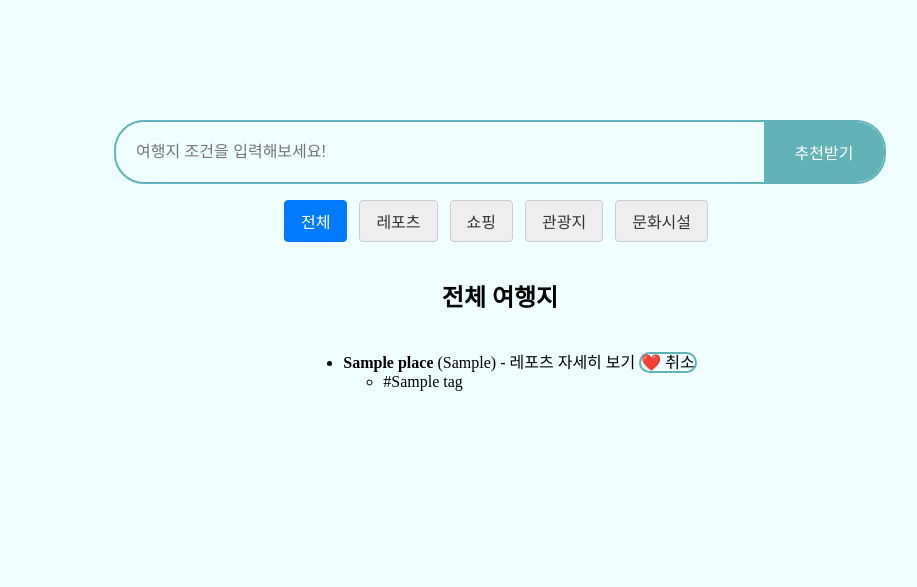
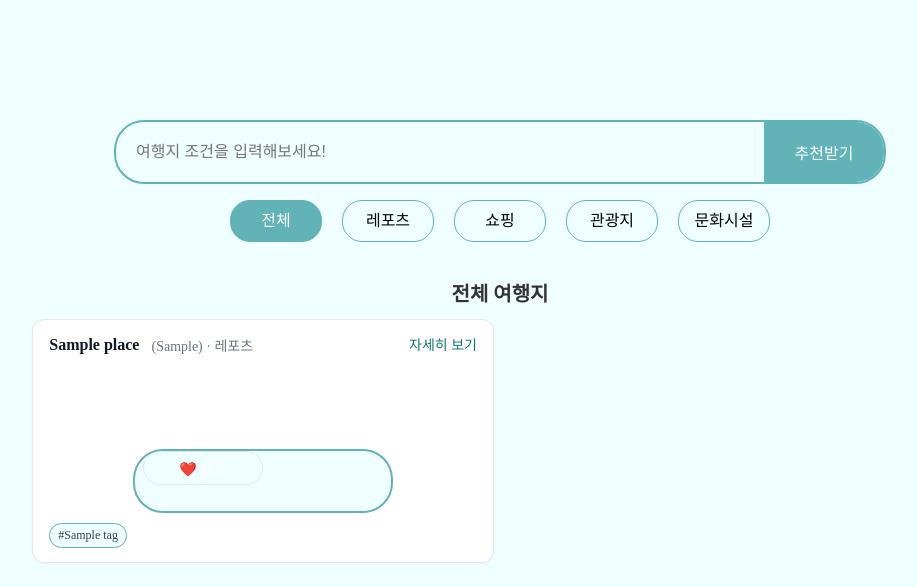
Before and after one commit to pirogramming/TripTailor, a Django app: page / in a window 1280 px wide. Shown: the part 213-800 px from the top of the page, without its empty margins (140-1057 px from the left). Run offline with Django 5.2, Linux system fonts and the light colour scheme; a user stored in the database is signed in; tables that the repository leaves empty hold one stand-in row (values such as "Sample post"); parts of the project's set-up code (start-up, migrations or seed data) failed here and were passed over.

Commit message:
[style] main.html, search.html, place_detail.html 초안

```diff
--- a/static/css/main.css
+++ b/static/css/main.css
@@ -3,6 +3,7 @@
     --background-color: #EFFEFF;
 }
 
+/* 검색 폼 */
 form {
     height: 60px;
     border: 2px solid var(--border-color);
@@ -36,3 +37,125 @@ button {
 button:hover {
     background-color: #4ca2a7;
 }
+
+/* 필터 바 */
+.filter-bar{
+  margin:16px 0;
+  display:flex;
+  flex-wrap:wrap;
+  gap:20px;
+}
+
+.filter-bar > a{
+    border: 1px solid var(--border-color);
+    border-radius: 20px;
+    height: 30px;
+    padding: 5px;
+    width: 80px;
+    line-height: 30px;
+    text-align: center;
+    transition: 0.3s;
+}
+
+.filter-bar > a:hover{
+    background: var(--border-color);
+    color:#fff;
+    border-color: var(--border-color);
+}
+
+.btn.active{
+    background: var(--border-color);
+    color:#fff;
+    border-color: var(--border-color);
+}
+
+/* 제목 */
+.place-section__title{
+  margin:20px 0 12px;
+  font-size:20px;
+  font-weight:700;
+  color:#333;
+}
+
+/* 리스트 */
+.place-list{
+  list-style:none;
+  padding:0;
+  margin:0;
+  display:grid;
+  grid-template-columns: 1fr 1fr;
+  grid-template-rows: auto;
+  flex-direction:column;
+  gap:12px;
+}
+
+.place-item{
+  border:1px solid #e5e7eb;
+  border-radius:12px;
+  padding:14px 16px;
+  background:#fff;
+  box-shadow:0 1px 2px rgba(0,0,0,0.04);
+}
+
+.place-item__head{
+  display:flex;
+  flex-wrap:wrap;
+  align-items:center;
+  gap:8px 12px;
+}
+
+.place-item__name{
+  font-weight:700;
+  font-size:16px;
+  color:#111827;
+}
+
+.place-item__meta{
+  font-size:14px;
+  color:#6b7280;
+}
+
+.place-item__link{
+  margin-left:auto;
+  font-size:14px;
+  text-decoration:none;
+  border-bottom:1px solid transparent;
+  transition:border-color .2s;
+  color:#0f766e; /* 테마와 어울리는 틴트 */
+}
+.place-item__link:hover{ border-color:#0f766e; }
+
+/* 좋아요 버튼 */
+.like-form{ display:inline-block; }
+.like-button{
+  background:transparent;
+  border:1px solid #e5e7eb;
+  border-radius:999px;
+  padding:6px 10px;
+  font-size:14px;
+  cursor:pointer;
+  transition:background-color .2s, border-color .2s;
+  margin-left:8px;
+}
+.like-button:hover{
+  background:#f9fafb;
+  border-color:#d1d5db;
+}
+
+/* 태그 */
+.tag-list{
+  display:flex;
+  flex-wrap:wrap;
+  gap:6px;
+  margin-top:10px;
+  padding:0;
+  list-style:none;
+}
+.tag{
+  font-size:12px;
+  color:#334155;
+  background:var(--background-color);
+  border:1px solid var(--border-color);
+  border-radius:999px;
+  padding:4px 8px;
+}
--- a/templates/places/main.html
+++ b/templates/places/main.html
@@ -2,6 +2,7 @@
 {% load static %}
 {% block content %}
 <link rel="stylesheet" href="{% static 'css/main.css' %}">
+
 <form method="get" action="">
     <input
         type="text"
@@ -9,89 +10,48 @@
         placeholder="여행지 조건을 입력해보세요!"
         value="{{ prompt }}"
     />
-    {% if show_followup %}
-    <div>
-        <strong>🤔 {{ question }}</strong>
-        <input type="text" name="followup" placeholder="답변을 입력하세요" />
-        <button type="submit">보충 답변 제출</button>
-    </div>
-    {% else %}
     <button type="submit">추천받기</button>
-    {% endif %}
 </form>
 
-<!-- 대분류 클릭 버튼 -->
-<div style="margin: 16px 0">
-    <a
-        href="?{% if prompt %}prompt={{ prompt }}&{% endif %}{% if followup %}followup={{ followup }}&{% endif %}"
-        class="btn {% if not place_class %}active{% endif %}"
-        >전체</a
-    >
-    <a
-        href="?{% if prompt %}prompt={{ prompt }}&{% endif %}{% if followup %}followup={{ followup }}&{% endif %}place_class=1"
-        class="btn {% if place_class == '1' %}active{% endif %}"
-        >레포츠</a
-    >
-    <a
-        href="?{% if prompt %}prompt={{ prompt }}&{% endif %}{% if followup %}followup={{ followup }}&{% endif %}place_class=2"
-        class="btn {% if place_class == '2' %}active{% endif %}"
-        >쇼핑</a
-    >
-    <a
-        href="?{% if prompt %}prompt={{ prompt }}&{% endif %}{% if followup %}followup={{ followup }}&{% endif %}place_class=3"
-        class="btn {% if place_class == '3' %}active{% endif %}"
-        >관광지</a
-    >
-    <a
-        href="?{% if prompt %}prompt={{ prompt }}&{% endif %}{% if followup %}followup={{ followup }}&{% endif %}place_class=4"
-        class="btn {% if place_class == '4' %}active{% endif %}"
-        >문화시설</a
-    >
+<div class="filter-bar">
+  <a href="?{% if prompt %}prompt={{ prompt }}&{% endif %}"
+     class="btn {% if not place_class %}active{% endif %}">전체</a>
+  <a href="?{% if prompt %}prompt={{ prompt }}&{% endif %}place_class=1"
+     class="btn {% if place_class == '1' %}active{% endif %}">레포츠</a>
+  <a href="?{% if prompt %}prompt={{ prompt }}&{% endif %}place_class=2"
+     class="btn {% if place_class == '2' %}active{% endif %}">쇼핑</a>
+  <a href="?{% if prompt %}prompt={{ prompt }}&{% endif %}place_class=3"
+     class="btn {% if place_class == '3' %}active{% endif %}">관광지</a>
+  <a href="?{% if prompt %}prompt={{ prompt }}&{% endif %}place_class=4"
+     class="btn {% if place_class == '4' %}active{% endif %}">문화시설</a>
 </div>
 
-<style>
-    .btn {
-        display: inline-block;
-        padding: 8px 16px;
-        margin-right: 8px;
-        background: #eee;
-        color: #333;
-        border-radius: 4px;
-        text-decoration: none;
-        border: 1px solid #ccc;
-    }
-    .btn.active {
-        background: #007bff;
-        color: #fff;
-        border-color: #007bff;
-    }
-</style>
-
-
-<h2>전체 여행지</h2>
-<ul>
+<h2 class="place-section__title">전체 여행지</h2>
+<ul class="place-list">
   {% for place in places %}
-    <li>
-        <strong>{{ place.name }}</strong> ({{ place.region }}) -
+  <li class="place-item">
+    <div class="place-item__head">
+      <span class="place-item__name">{{ place.name }}</span>
+      <span class="place-item__meta">({{ place.region }}) ·
         {% if place.place_class == 1 %}레포츠{% elif place.place_class == 2 %}쇼핑{% elif place.place_class == 3 %}관광지{% elif place.place_class == 4 %}문화시설{% endif %}
-        <a href="{% url 'places:place_detail' place.pk %}">자세히 보기</a>
+      </span>
+      <a class="place-item__link" href="{% url 'places:place_detail' place.pk %}">자세히 보기</a>
       {% if user.is_authenticated %}
-            <form method="post" action="{% url 'places:place_like' place.pk %}" style="display:inline;">
+      <form method="post" action="{% url 'places:place_like' place.pk %}" class="like-form">
         {% csrf_token %}
-                {% if place.is_liked %}
-                    ❤️ 취소
-                {% else %}
-                    🤍 좋아요
-                {% endif %}
+        <button type="submit" class="like-button">
+          {% if place.is_liked %}❤️ 취소{% else %}🤍 좋아요{% endif %}
+        </button>
       </form>
       {% endif %}
-        <ul>
+    </div>
+
+    <ul class="tag-list">
       {% for tag in place.tags.all %}
-            <li>#{{ tag.name }}</li>
+      <li class="tag">#{{ tag.name }}</li>
       {% endfor %}
     </ul>
   </li>
   {% endfor %}
 </ul>
-
 {% endblock %}
```
Also changed, not shown: static/css/place_detail.css (added, +121 -0 lines), static/css/search.css (added, +110 -0 lines), templates/places/place_detail.html (+58 -13 lines), templates/search.html (+30 -14 lines). Lines whose indentation alone changed are shown as unchanged.
